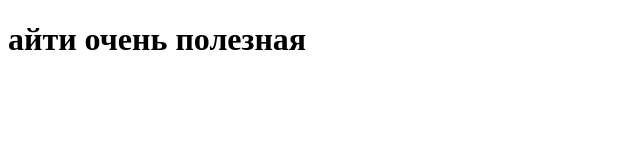
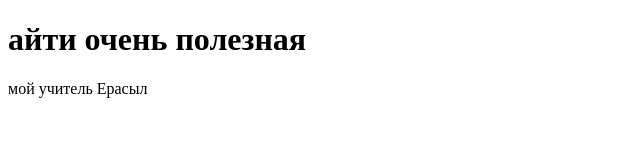
Before and after one commit to nurikr/erasil, a plain HTML site: page index.html in a window 1280 px wide. Shown: the whole page, without its empty margins (0-640 px from the left). Drawn offline with Linux system fonts and the light colour scheme.

Commit message:
сщьуеф

```diff
--- a/index.html
+++ b/index.html
@@ -8,5 +8,6 @@
 </head>
 <body>
     <h1>айти очень полезная</h1>
+     <p>мой учитель Ерасыл</p>
 </body>
 </html>
```
